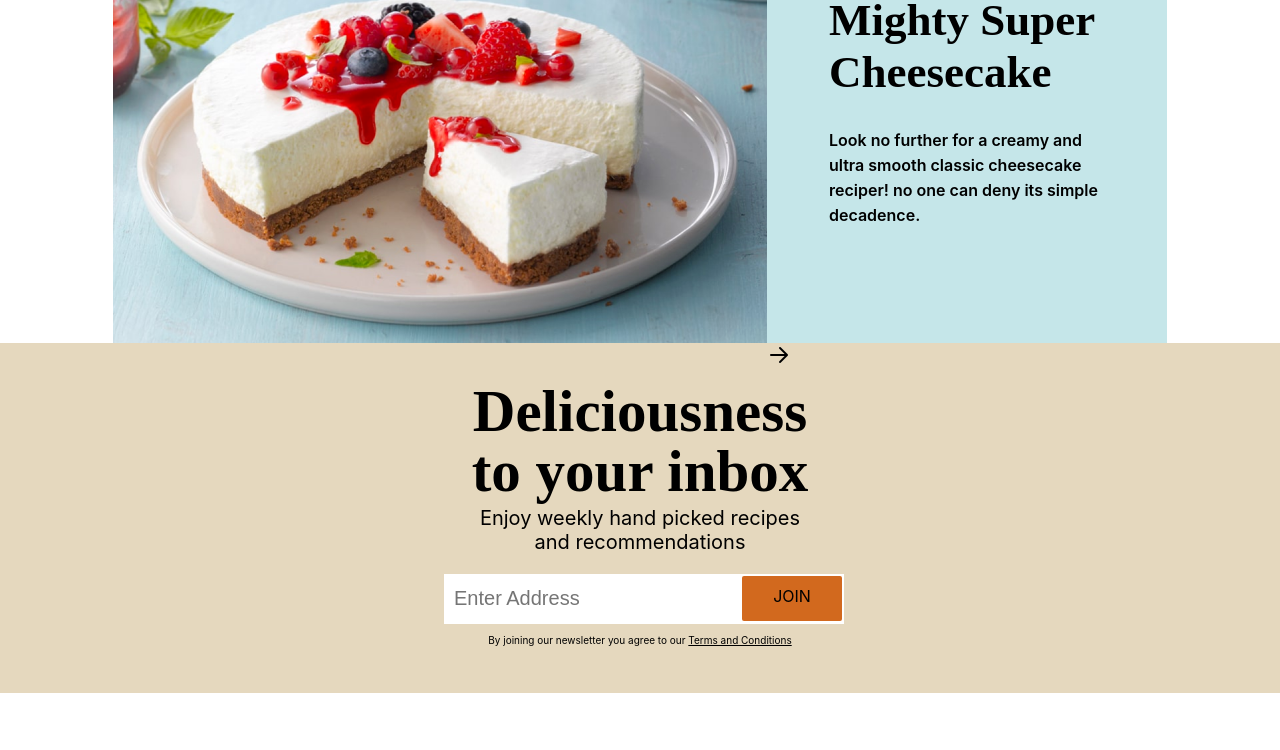
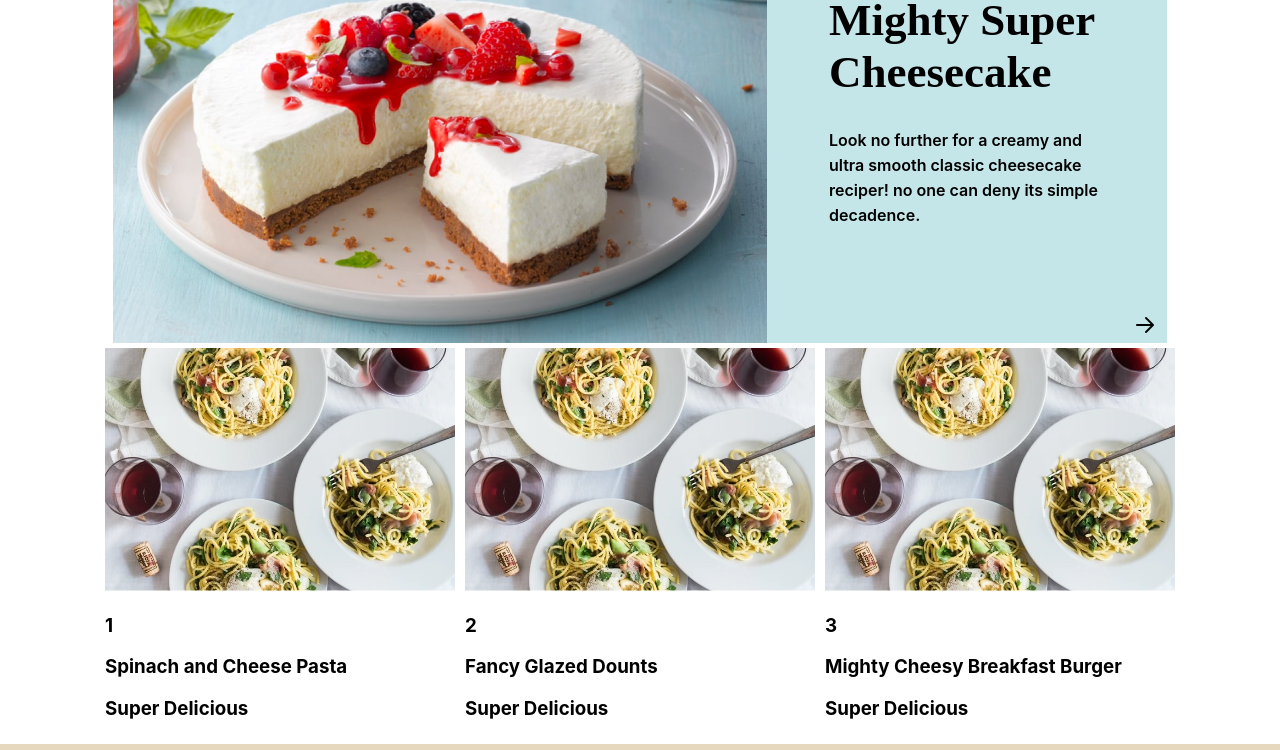
Before and after one commit to phamvietptc/blog-food, a Next.js app: page /views/Home in a window 1280 px wide. Shown: the part 280-1030 px from the top of the page. Built offline with nearby package versions, Linux system fonts and the light colour scheme.

Commit message:
Create Card Food

```diff
--- a/pages/views/Home/index.js
+++ b/pages/views/Home/index.js
@@ -14,6 +14,7 @@ export default function Home() {
         <div className={styles.content}>
           <Navbar />
           <Spotlight_Food />
+          <Card_Food />
           <Email />
           <Footer />
 
@@ -21,6 +22,53 @@ export default function Home() {
       </div>
     </>
   );
+}
+
+
+// Spotlight Food
+export function Spotlight_Food() {
+  return (
+    <>
+      <div className={styles.boxSpotlight}>
+        <div className={styles.imgSpotlight}>
+          <Link href={``}>
+            <Image
+              src="/images/home/Image_Sotlight.png"
+              width='654px'
+              height='491px'
+            />
+          </Link>
+        </div>
+        <div>
+          <div className={styles.textSpotlight}>
+            <div style={{display:'flex'}}>
+            <Image
+                src='/icons/home/icons-chart-up.png'
+                width='24px'
+                height='24px'
+            />
+            <p style={{color:'black', fontWeight:'600', lineHeight:'0', paddingLeft:'5px'}}>
+              85% would make this again
+            </p>
+            </div>
+            <h1 style={{color:'black', fontFamily:'-moz-initial', fontSize:'45px', fontWeight:'bold'}}>
+              Mighty Super Cheesecake
+            </h1>
+            <p style={{color:'black', fontWeight:'600', lineHeight:'25px'}}>
+              Look no further for a creamy and ultra smooth classic cheesecake reciper! no one can deny its simple decadence.
+            </p>
+          </div>
+          <div style={{float:'right', margin:'-30px 10px', cursor:'pointer'}}>
+            <Image
+              src='/icons/home/icons-right.png'
+              width='24px'
+              height='24px'
+            />
+          </div>
+        </div>
+      </div>
+    </>
+  )
 }
 
 
@@ -63,48 +111,83 @@ export function Email() {
 }
 
 
-// Spotlight Food
-export function Spotlight_Food() {
+// Card Food
+export function Card_Food() {
+
+  const router = useRouter();
+  const defaultContents = [
+    {
+      id: 0,
+      title: '1',
+      text: 'Spinach and Cheese Pasta',
+      author: 'Super Delicious',
+    },
+    {
+      id: 1,
+      title: '2',
+      text: 'Fancy Glazed Dounts',
+      author: 'Super Delicious',
+    },
+    {
+      id: 2,
+      title: '3',
+      text: 'Mighty Cheesy Breakfast Burger',
+      author: 'Super Delicious',
+    },
+  ];
+
   return (
     <>
-      <div className={styles.boxSpotlight}>
-        <div className={styles.imgSpotlight}>
-        <Link href={``}>
-          <Image
-            src="/images/home/Image_Sotlight.png"
-            width='654px'
-            height='491px'
-          />
-          </Link>
+      <div className={styles.boxCard}>
+          {/* <div className={styles.contentCard}> */}
+            {/* <div className={styles.containerCard}> */}
+              {defaultContents.map((item, index) => (
+                <div key={index} className={styles.blockCard}>
+                  <div className={styles.imageCard}>
+                    {index === 0 && (
+                      <img src="/images/home/card-food.jpg" alt="" />
+                    )}
+                    {index === 1 && (
+                      <img src="/images/home/card-food.jpg" alt="" />
+                    )}
+                    {index === 2 && <img src="/images/home/card-food.jpg" alt="" />}
+                  </div>
+                  <div style={{ position: 'relative' }}>
+                    <h3 className={styles.headingCard}>{item.title}</h3>
+                    <h3
+                      className={styles.textCard}
+                      onClick={() => {
+                        if (item.id === 3) {
+                          router.push(
+                            '/'
+                          );
+                        } else {
+                          return;
+                        }
+                      }}
+                    >
+                      {item.text}
+                    </h3>
+                  </div>
+                  <h3
+                    className={styles.priceCard}
+                    onClick={() => {
+                      if (item.id === 3) {
+                        router.push(
+                          '/'
+                        );
+                      } else {
+                        return;
+                      }
+                    }}
+                  >
+                    {item.author}
+                  </h3>
+                </div>
+              ))}
+            {/* </div> */}
+          {/* </div> */}
         </div>
-        <div>
-        <div className={styles.textSpotlight}>
-          <div style={{display:'flex'}}>
-          <Image
-              src='/icons/home/icons-chart-up.png'
-              width='24px'
-              height='24px'
-          />
-          <p style={{color:'black', fontWeight:'600', lineHeight:'0', paddingLeft:'5px'}}>
-            85% would make this again
-          </p>
-          </div>
-          <h1 style={{color:'black', fontFamily:'-moz-initial', fontSize:'45px', fontWeight:'bold'}}>
-            Mighty Super Cheesecake
-          </h1>
-          <p style={{color:'black', fontWeight:'600', lineHeight:'25px'}}>
-            Look no further for a creamy and ultra smooth classic cheesecake reciper! no one can deny its simple decadence.
-          </p>
-
-        </div>
-        <Image
-            src='/icons/home/icons-right.png'
-            width='24px'
-            height='24px'
-            // margin='-30px 10px'
-          />
-        </div>
-      </div>
     </>
   )
 }
--- a/styles/Home.module.css
+++ b/styles/Home.module.css
@@ -17,14 +17,14 @@
         justify-content: center;
     }
     .imgSpotlight {
-        cursor: pointer;
+        /* cursor: pointer; */
     }
     .textSpotlight {
         background-color: #c5e6e9;
         height: 491px;
         width: 400px;
         padding: 80px 62px;
-        cursor: pointer;
+        /* cursor: pointer; */
     }
 
     /* Email */
@@ -62,6 +62,15 @@
         cursor: pointer;
     }
 
+    /* Card Food */
+    .boxCard {
+        display: flex;
+        justify-content: center;
+    }
+    .blockCard {
+        margin: 5px;
+    }
+
 }
 
 /* Mobile */
```
Also changed, not shown: public/images/home/card-food.jpg (added).
